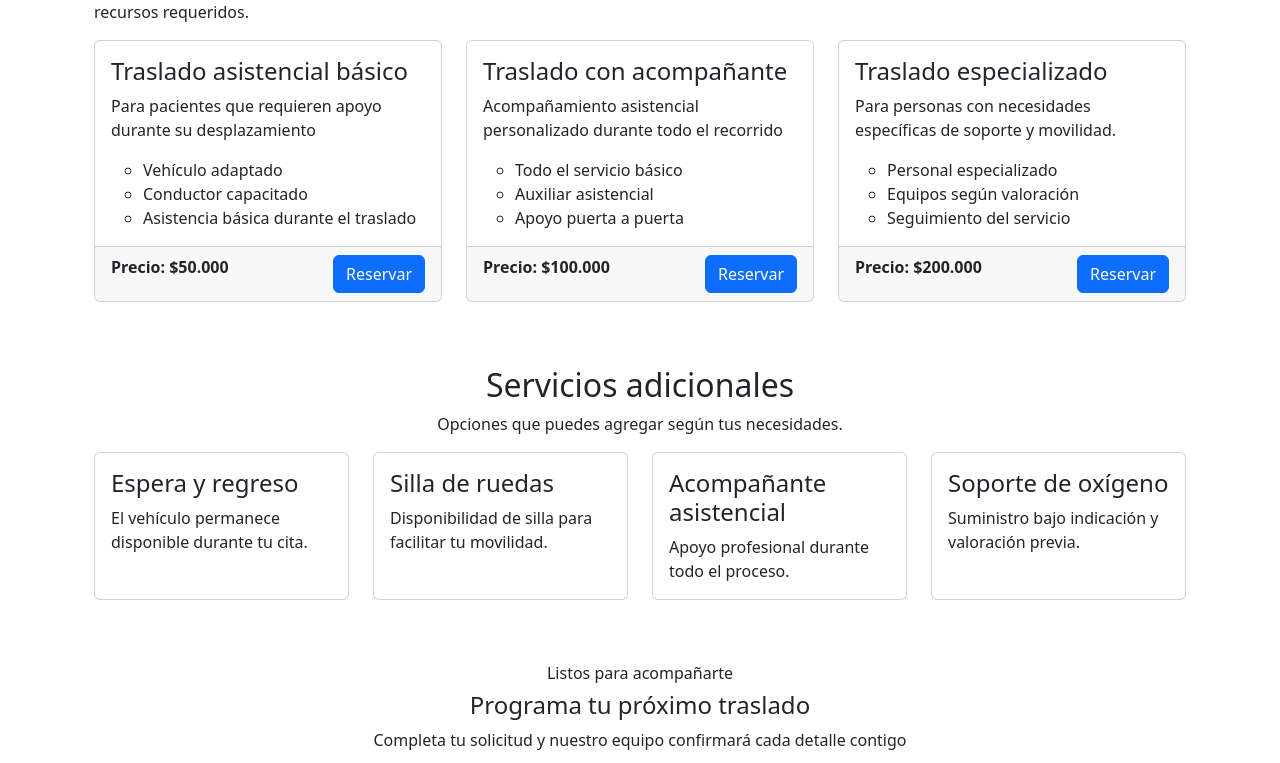
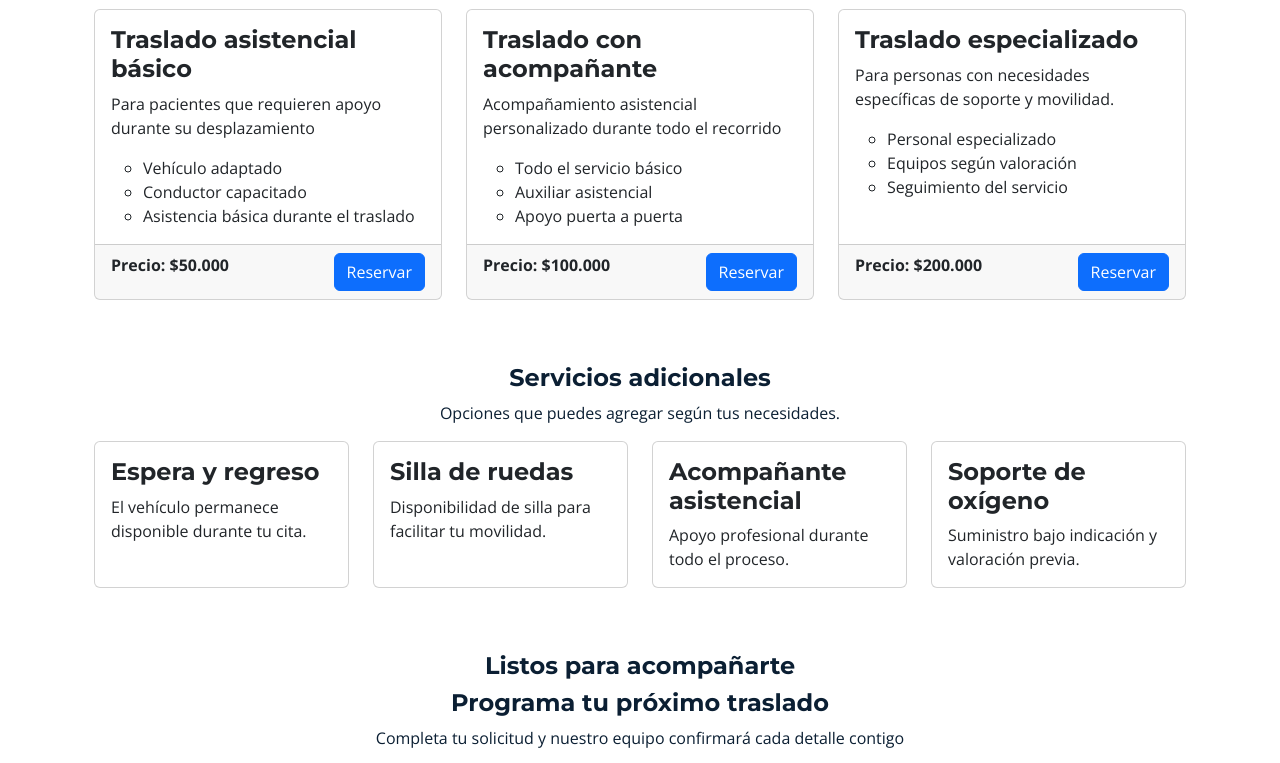
Before and after one commit to david6661ch/AmbulApp, a plain HTML site: page paginas/precios.html in a window 1280 px wide. Shown: the part 539-1302 px from the top of the page. Drawn offline with nearby package versions, Linux system fonts and the light colour scheme.

Commit message:
avances en css

```diff
--- /dev/null
+++ b/css/styles-precios.css
@@ -0,0 +1,72 @@
+:root{
+    /*paleta de colores */
+    --azul-noche: #0B1F33;
+    --azul-acero: #245B83;
+    --rojo: #D62839;
+    --gris: #E8EDF2;
+    --Blanco:#FFFFFF;
+
+
+
+    /*fuentes de texto*/
+
+    --titulos: 'Montserrat', Arial;
+    --textos: "Open Sans", Arial;
+
+    /* Espaciado y tamaño de fuente */
+
+    --espaciado-muypequeno: 0.3rem;
+    --espaciado-pequeno: 0.5rem;
+    --espaciado-mediano: 1rem;
+    --espaciado-grande: 1.5rem;
+
+}
+
+*,
+*::before,
+*::after {
+    box-sizing: border-box;
+}
+
+img {
+    max-width: 100%;
+    height: auto;
+}
+
+/* Navbar con la paleta */
+.navbar[data-bs-theme="dark"] {
+    --bs-navbar-color: #FFFFFF;
+    --bs-navbar-hover-color: #FFFFFF;
+    --bs-navbar-active-color: var(--azul-noche);
+}
+
+.navbar .nav-link:hover,
+.navbar .nav-link:focus {
+    text-decoration: underline;
+}
+
+/* cuerpo */
+
+body {
+    margin: 8px;
+    font-family: var(--textos);
+    background-color: var(--Blanco);
+    color: var(--azul-noche);
+    padding-bottom: 5rem;
+}
+
+
+/* Titulos */
+
+
+h1,
+h2,
+h3,
+h4,
+h5,
+h6 {
+    font-family: var(--titulos);
+    color: var(--azul-noche);
+    font-weight: 700;
+    font-size: 1.5rem;
+}
--- a/paginas/precios.html
+++ b/paginas/precios.html
@@ -19,7 +19,8 @@
 
     <link href="https://cdn.jsdelivr.net/npm/bootstrap@5.3.8/dist/css/bootstrap.min.css" rel="stylesheet" integrity="sha384-sRIl4kxILFvY47J16cr9ZwB07vP4J8+LH7qKQnuqkuIAvNWLzeN8tE5YBujZqJLB" crossorigin="anonymous">
 
-    <link rel="stylesheet" href="../css/styles.css">
+    <link rel="stylesheet" href="../css/styles-precios.css">
+
 </head>
 
 <body>
@@ -33,7 +34,7 @@
                     <span class="navbar-toggler-icon"></span>
                 </button>
 
-                <div class="collapse navbar-collapse" id="mainMenu">
+                <div class="collapse navbar-collapse  " id="mainMenu">
                     <ul class="navbar-nav ms-auto mb-2 mb-lg-0">
                         <li class="nav-item">
                             <a class="nav-link" href="../index.html">Inicio</a>
@@ -45,12 +46,16 @@
                         <li class="nav-item">
                             <a class="nav-link" href="reserva.html">Reservar</a>
                         </li>
+
+
                     </ul>
+
+                    <a class="btn btn-primary justify-content-start" href="login.html">Iniciar sesión</a>
+
+
                 </div>
 
-                <div>
-                    <a class="btn btn-primary" href="login.html">Iniciar sesión</a>
-                </div>
+
             </div>
         </nav>
 
```
